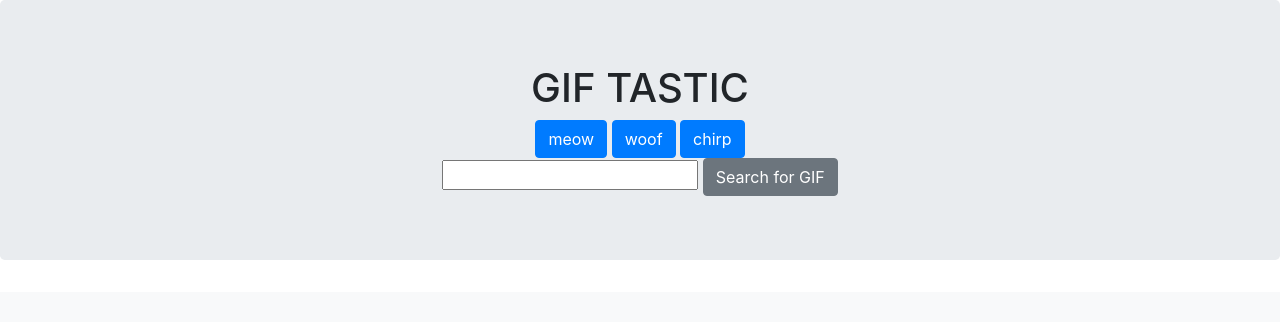
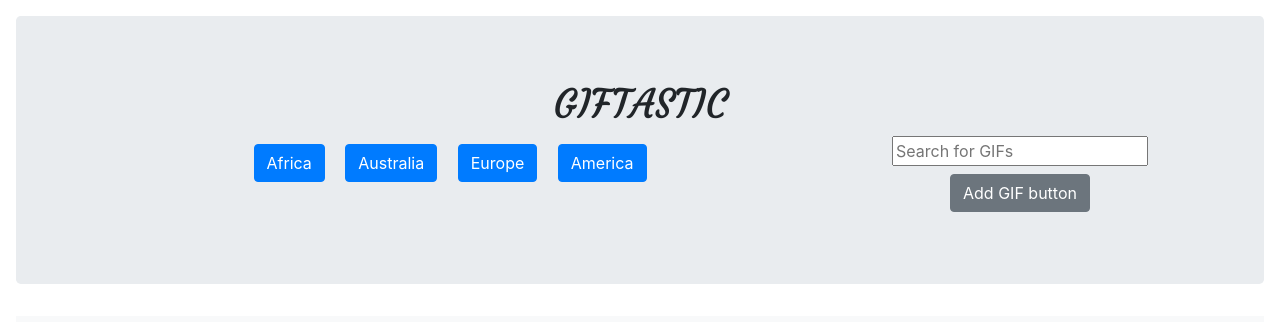
Before and after one commit to nataliiaR/GifTastic, a plain HTML site: page index.html in a window 1280 px wide. Drawn offline with nearby package versions, Linux system fonts and the light colour scheme.

Commit message:
added logic and basic layout

```diff
--- a/assets/css/styles.css
+++ b/assets/css/styles.css
@@ -1,3 +1,4 @@
+
 .bd-placeholder-img {
     font-size: 1.125rem;
     text-anchor: middle;
@@ -12,3 +13,30 @@
       font-size: 3.5rem;
     }
   }
+
+  .btn{
+    margin: 0.5em;
+  }
+
+  section{
+    margin: 1em;
+    padding-left: 1em;
+    padding-right: 1em;
+    max-width: 100%
+
+  }
+
+  input{
+    max-width: 100%
+  }
+  .jumbotron-heading{
+
+    font-family:'Courgette', cursive;
+  }
+  .album{
+    margin: 1em;
+  }
+
+  #clear-section{
+    display: none;
+  }
--- a/assets/js/script.js
+++ b/assets/js/script.js
@@ -1,3 +1,5 @@
+
+
     // Adding click event listen listener to all buttons
     $("button.giff").on("click", function() {
         rungiffSearch(this);
@@ -47,7 +49,7 @@
     // This way we can hit enter on the keyboard and it registers the search
     // (in addition to clicks). Prevents the page from reloading on form submit.
     event.preventDefault();
-    clear();
+
     var animal = $('#searchGiff').val();
     var newButton =$('<button class="btn btn-primary giff">');
     newButton.attr("data-animal",animal);
@@ -90,9 +92,16 @@
 
       // Prependng the animalDiv to the HTML page in the "#gifs-appear-here" div
       $("#gifs-appear-here").append('<div class="col-md-4>"').prepend(animalDiv);
+      $("#clear-section").css("display","block");
     }
     }
 
     function clear(){
         $("#gifs-appear-here").empty();
     }
+
+
+
+    $("#clear-section").on("click", function(){
+        clear();
+    });
--- a/index.html
+++ b/index.html
@@ -8,6 +8,7 @@
         <link rel="stylesheet" href="https://stackpath.bootstrapcdn.com/bootstrap/4.3.1/css/bootstrap.min.css" integrity="sha384-ggOyR0iXCbMQv3Xipma34MD+dH/1fQ784/j6cY/iJTQUOhcWr7x9JvoRxT2MZw1T" crossorigin="anonymous">
         <link rel="stylesheet" href="assets/css/styles.css">
         <link rel="srtylesheet" href="https://getbootstrap.com/docs/4.3/examples/album/album.css">
+        <link href="https://fonts.googleapis.com/css?family=Courgette&display=swap" rel="stylesheet">
         <script src="https://ajax.googleapis.com/ajax/libs/jquery/3.4.1/jquery.min.js"></script>
     </head>
     <body>
@@ -15,23 +16,26 @@
 
         <section class="jumbotron text-center">
           <div class="container">
-                    <h1 class="jumbotron-heading">GIF TASTIC</h1>
-                      <div class="button_group">
-                      <button class="btn btn-primary giff" data-animal="cat">meow</button>
-                      <button class="btn btn-primary giff" data-animal="dog">woof</button>
-                      <button class="btn btn-primary giff" data-animal="bird">chirp</button>
+            <h1 class="jumbotron-heading">GIFTASTIC</h1>
+            <div class="row">
+              <div class="button_group col-8">
+              <button class="btn btn-primary giff" data-animal="africa">Africa</button>
+              <button class="btn btn-primary giff" data-animal="australia">Australia</button>
+              <button class="btn btn-primary giff" data-animal="europe">Europe</button>
+              <button class="btn btn-primary giff" data-animal="america">America</button>
               </div>
-                      <input id="searchGiff"></input>
-                      <button class="btn btn-secondary" id="run-search">Search for GIF</button>
-
+              <div class="col-4">
+              <input id="searchGiff" placeholder="Search for GIFs"></input>
+              <button class="btn btn-secondary" id="run-search">Add GIF button</button>
+              </div>
+              </div>
           </div>
         </section>
 
         <div class="album py-5 bg-light">
           <div class="container">
-
+            <button class="btn btn-secondary" id="clear-section">Clear section</button>
             <div class="row" id="gifs-appear-here">
-
 
 
             </div>
@@ -39,11 +43,7 @@
         </div>
 
     </main>
-
-
     <script src="https://cdnjs.cloudflare.com/ajax/libs/jquery/3.2.1/jquery.min.js"></script>
-  <script type="text/javascript" src="assets/js/script.js">
-
-      </script>
+    <script type="text/javascript" src="assets/js/script.js"></script>
   </body>
 </html>
```
Also changed, not shown: assets/images/frame-1.png (added), assets/images/frame.png (added), 3 other files. Lines whose indentation alone changed are shown as unchanged.
